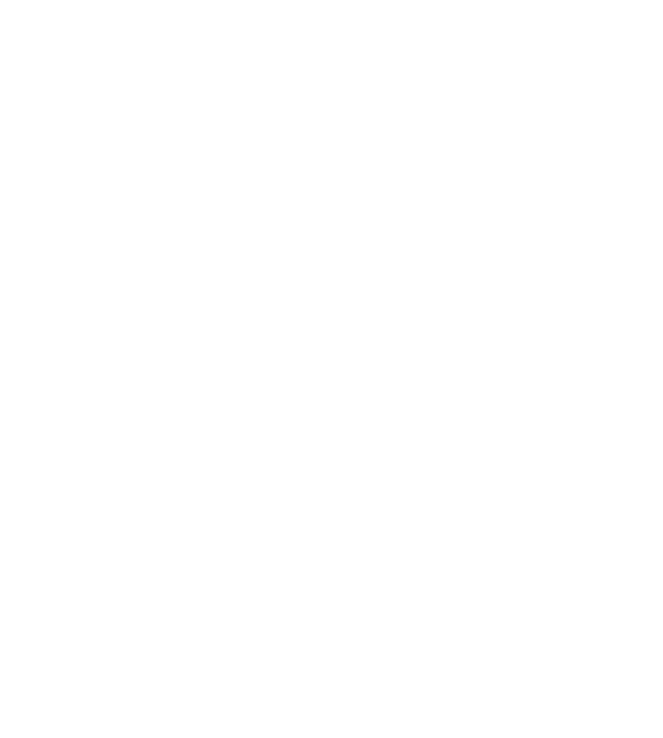
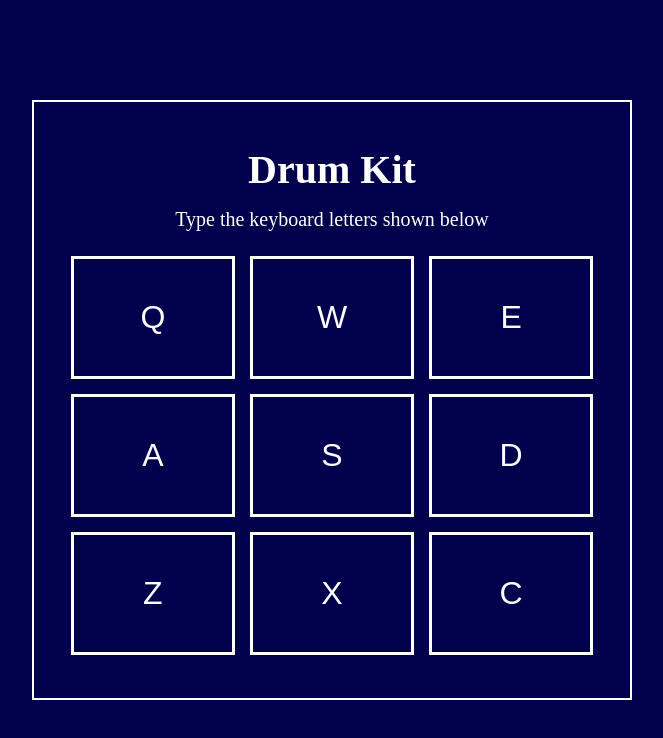
Before and after one commit to vinhbt241/drum-kit, a plain HTML site: page index.html in a window 1280 px wide. Shown: the whole page, without its empty margins (308-971 px from the left). Drawn offline with Linux system fonts and the light colour scheme.

Commit message:
Complete basic drumkit

```diff
--- a/index.html
+++ b/index.html
@@ -6,11 +6,34 @@
     <meta name="viewport" content="width=device-width, initial-scale=1.0">
     <title>Drum-kit</title>
     <link rel="stylesheet" href="style.css">
-    <script src="script.js"></script>
+    <script src="script.js" defer></script>
 </head>
 <body>
     <div id="container">
-
+        <div id="drum-kit">
+            <h1>Drum Kit</h1>
+            <p>Type the keyboard letters shown below</p>
+            <div id="key-input">
+                <button>Q</button>
+                <button>W</button>
+                <button>E</button>
+                <button>A</button>
+                <button>S</button>
+                <button>D</button>
+                <button>Z</button>
+                <button>X</button>
+                <button>C</button>
+            </div>
+        </div>
     </div>
+    <audio id="key-81" src="sounds/Heater-1.mp3"></audio>
+    <audio id="key-87" src="sounds/Heater-2.mp3"></audio>
+    <audio id="key-69" src="sounds/Heater-3.mp3"></audio>
+    <audio id="key-65" src="sounds/Heater-4_1.mp3"></audio>
+    <audio id="key-83" src="sounds/Heater-6.mp3"></audio>
+    <audio id="key-68" src="sounds/Dsc_Oh.mp3"></audio>
+    <audio id="key-90" src="sounds/Kick_n_Hat.mp3"></audio>
+    <audio id="key-88" src="sounds/RP4_KICK_1.mp3"></audio>
+    <audio id="key-67" src="sounds/Cev_H2.mp3"></audio>
 </body>
 </html>
--- a/script.js
+++ b/script.js
@@ -0,0 +1,10 @@
+const keyInput = document.querySelector("#key-input");
+
+function playSound(e) {
+    const audio = document.querySelector(`#key-${e.keyCode}`);
+    if (!audio) return;
+    audio.currentTime = 0;
+    audio.play();
+}
+
+keyInput.addEventListener("keydown", playSound)
--- a/style.css
+++ b/style.css
@@ -0,0 +1,55 @@
+body {
+    margin: 0;
+    padding: 0;
+    box-sizing: border-box;
+}
+
+#container {
+    height: 100vh;
+    display: flex;
+    justify-content: center;
+    align-items: center;
+    background-color: #00004d;
+    color: #ffffff;
+}
+
+#drum-kit {
+    width: 600px;
+    height: 600px;
+    display: flex;
+    flex-direction: column;
+    justify-content: center;
+    align-items: center;
+    box-sizing: border-box;
+    padding: 10px;
+    border: 2px solid #ffffff;
+}
+
+#drum-kit h1 {
+    font-size: 40px;
+    margin: 0;
+    margin-bottom: 15px;
+}
+
+#drum-kit p {
+    font-size: 20px;
+    margin: 0;
+    margin-bottom: 25px;
+}
+
+#key-input {
+    display: flex;
+    flex-wrap: wrap;
+    justify-content: center;
+    gap: 15px;
+    width: 95%;
+}
+
+#key-input button {
+    background-color: #00004d;
+    color: #ffffff;
+    font-size: 32px;
+    width: 30%;
+    padding: 40px 0;
+    border: solid 3px #ffffff;
+}
```
Also changed, not shown: 9 other files.
